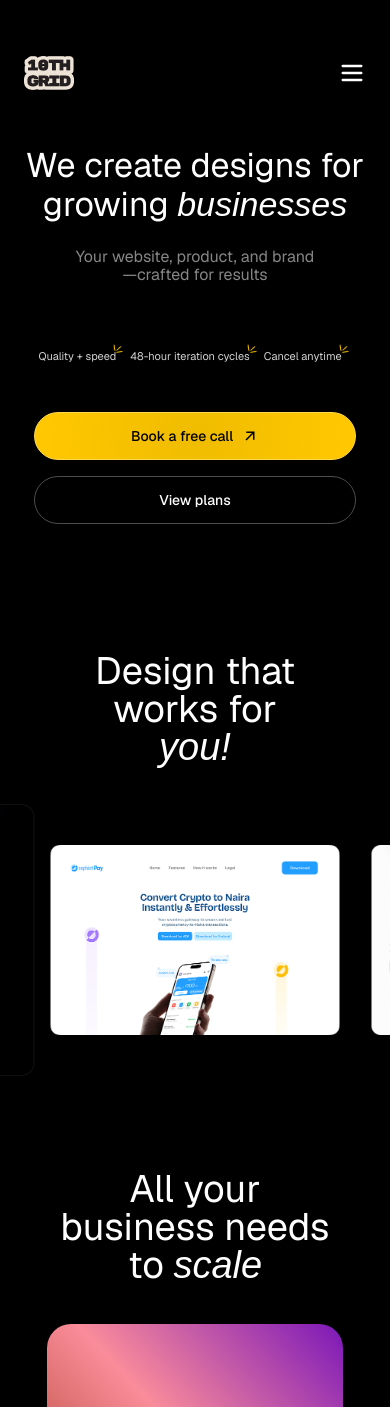
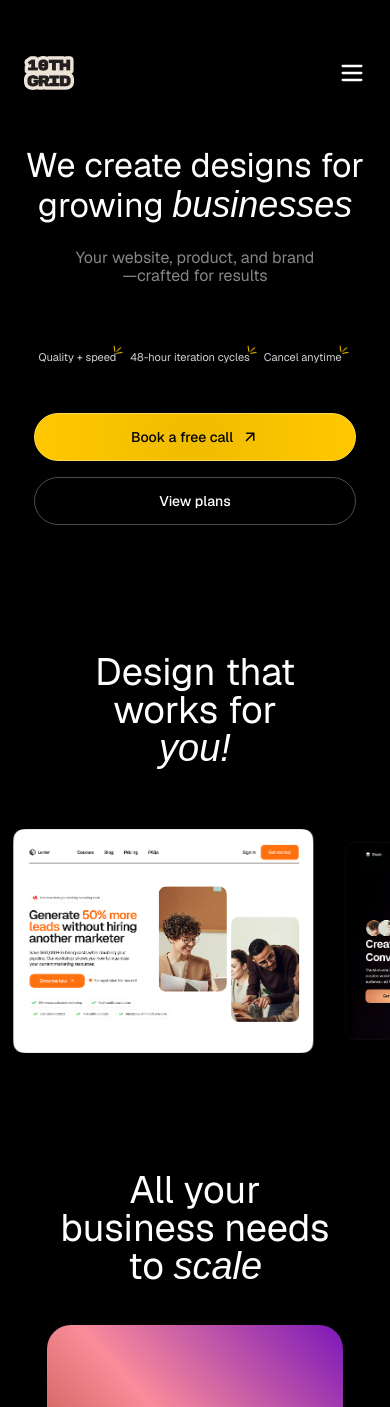
Before and after one commit to JosephBusayo/10thgrid, a Next.js app: page / in a window 390 px wide. Shown: the top 1407 px of the page. Built offline with nearby package versions, Linux system fonts and the light colour scheme; a web font is replaced by a local one.

Commit message:
add carousel auto scrool

```diff
--- a/app/page.js
+++ b/app/page.js
@@ -1,66 +1,62 @@
+"use client";
+
+import { useEffect, useRef, useState } from "react";
 import Hero from "./sections/Hero";
 import Business from "./sections/Business";
 import Work from "./sections/Work";
 import Pricing from "./sections/Pricing";
 import Faq from "./sections/Faq";
 import Footer from "./sections/Footer";
-
-import {
-  Carousel,
-  CarouselContent,
-  CarouselItem,
-  CarouselNext,
-  CarouselPrevious,
-} from "@/components/ui/carousel"
 import Image from "next/image";
 import Heading from "@/components/ui/heading";
+import { motion } from "framer-motion";
 
 export default function Home() {
+  const containerRef = useRef(null);
+  const [width, setWidth] = useState(0);
+
+  const images = [
+    "/img1.png", "/img2.png", "/img3.png", "/img4.png", "/img6.png",
+    "/img1.png", "/img2.png", "/img3.png", "/img4.png", "/img6.png", // Duplicated for looping
+  ];
+
+  useEffect(() => {
+    if (containerRef.current) {
+      const scrollWidth = containerRef.current.scrollWidth;
+      const clientWidth = containerRef.current.clientWidth;
+      setWidth(scrollWidth - clientWidth);
+    }
+  }, []);
+
   return (
     <>
       <Hero />
 
-      <section className="flex flex-col justify-center items-center mb-20">
+      <section className="flex flex-col justify-center items-center mb-20 overflow-hidden">
         <Heading text="Design that works for" highlight="you!" />
 
-        <Carousel
-          opts={{
-            loop: true,
-            align: "center",
-          }}
-          className="w-full max-w-screen-xl"
-        >
-          <CarouselContent className="flex items-center gap-4">
-            {[
-              "/img1.png", "/img2.png", "/img3.png",
-              "/img4.png", "/img6.png"
-            ].map((src, index) => (
-              <CarouselItem
-                key={index}
-                className="basis-3/4 sm:basis-1/2 md:basis-1/3 w-auto"
-              >
+        <div className="w-full max-w-screen-xl relative overflow-hidden">
+          <motion.div
+            ref={containerRef}
+            className="flex items-center gap-4"
+            animate={{ x: [0, -width / 2] }}
+            transition={{ duration: 15, ease: "linear", repeat: Infinity }}
+          >
+            {images.map((src, index) => (
+              <div key={index} className="flex-shrink-0 w-[300px] md:w-[400px] mx-2">
                 <div className="w-full h-[300px] md:h-[501px] relative">
-                  <Image
-                    src={src}
-                    alt={`image-${index}`}
-                    layout="fill"
-                    objectFit="contain"
-                  />
+                  <Image src={src} alt={`image-${index}`} layout="fill" objectFit="contain" />
                 </div>
-              </CarouselItem>
+              </div>
             ))}
-          </CarouselContent>
-        </Carousel>
+          </motion.div>
+        </div>
       </section>
 
       <Business />
-
       <Work />
-
       <Pricing id="pricing" />
-
       <Faq id="faqs" />
-
       <Footer />
     </>
   );
--- a/app/sections/Hero.jsx
+++ b/app/sections/Hero.jsx
@@ -1,14 +1,15 @@
 import React from "react";
 import { Button } from "@/components/ui/button";
 import Image from "next/image";
-import { BsArrowUpRight } from "react-icons/bs";
+/* import { Link as ScrollLink } from "react-scroll";
+import { Menu, X } from "lucide-react"; */
 
 function Hero() {
   return (
     <div className="flex justify-center flex-col items-center gap-8 mb-32">
       <div className="flex flex-col items-center">
         <h1 className="text-[34px] md:text-[66px] leading-[39px] md:leading-[62px] text-center pb-6 tracking-[-4%]">
-          We create designs for growing <span className="font-goudy italic">businesses</span>
+          We create designs for growing <span className="font-goudy italic text-[36px] md:text-[68px]">businesses</span>
         </h1>
         <p className="text-center pb-8 text-[#868686] text-[16px] leading-[18px] md:text-[22px] md:leading-[26px] max-w-[248px] md:max-w-none">
           Your website, product, and brand—crafted for results
--- a/package.json
+++ b/package.json
@@ -15,6 +15,7 @@
     "class-variance-authority": "^0.7.1",
     "clsx": "^2.1.1",
     "embla-carousel-react": "^8.5.2",
+    "framer-motion": "^12.6.2",
     "geist": "^1.3.1",
     "lucide-react": "^0.479.0",
     "next": "15.1.4",
```
Also changed, not shown: 1 other file (tests, documents, lock files or other folders).
